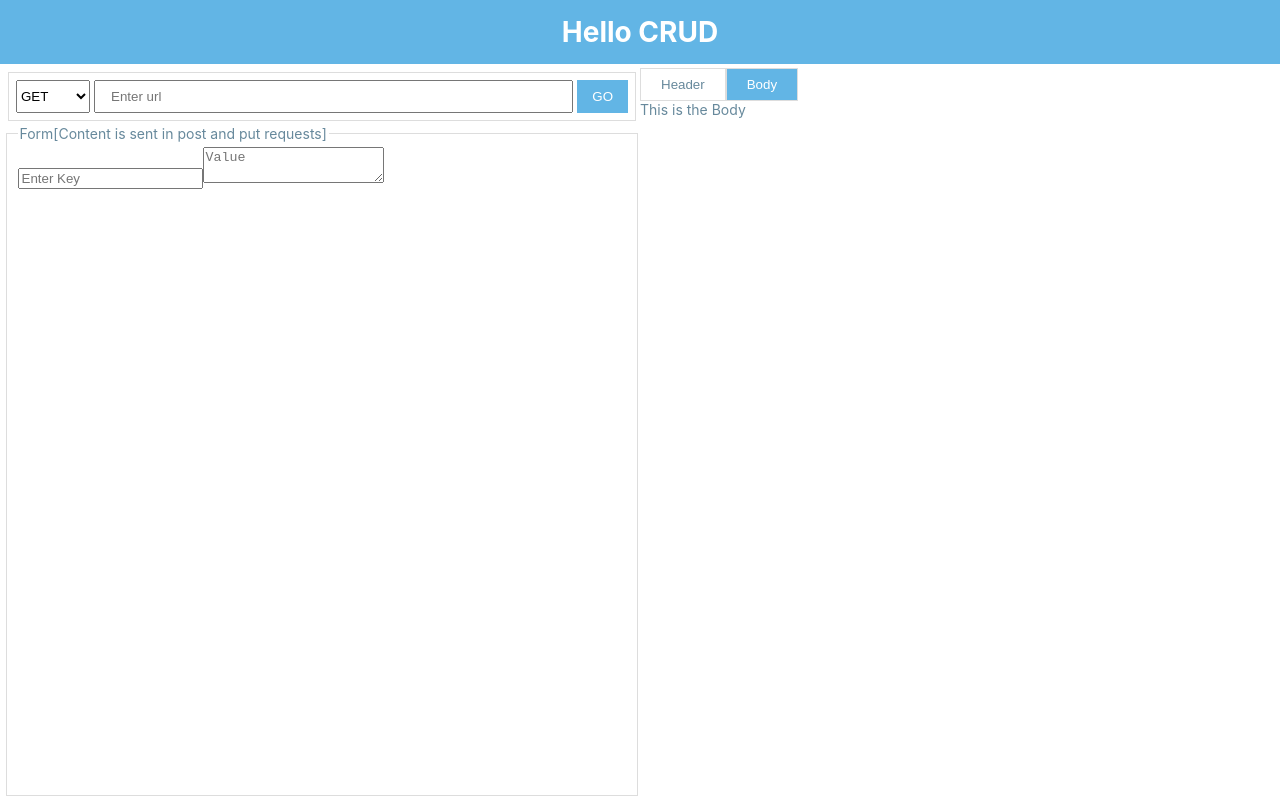
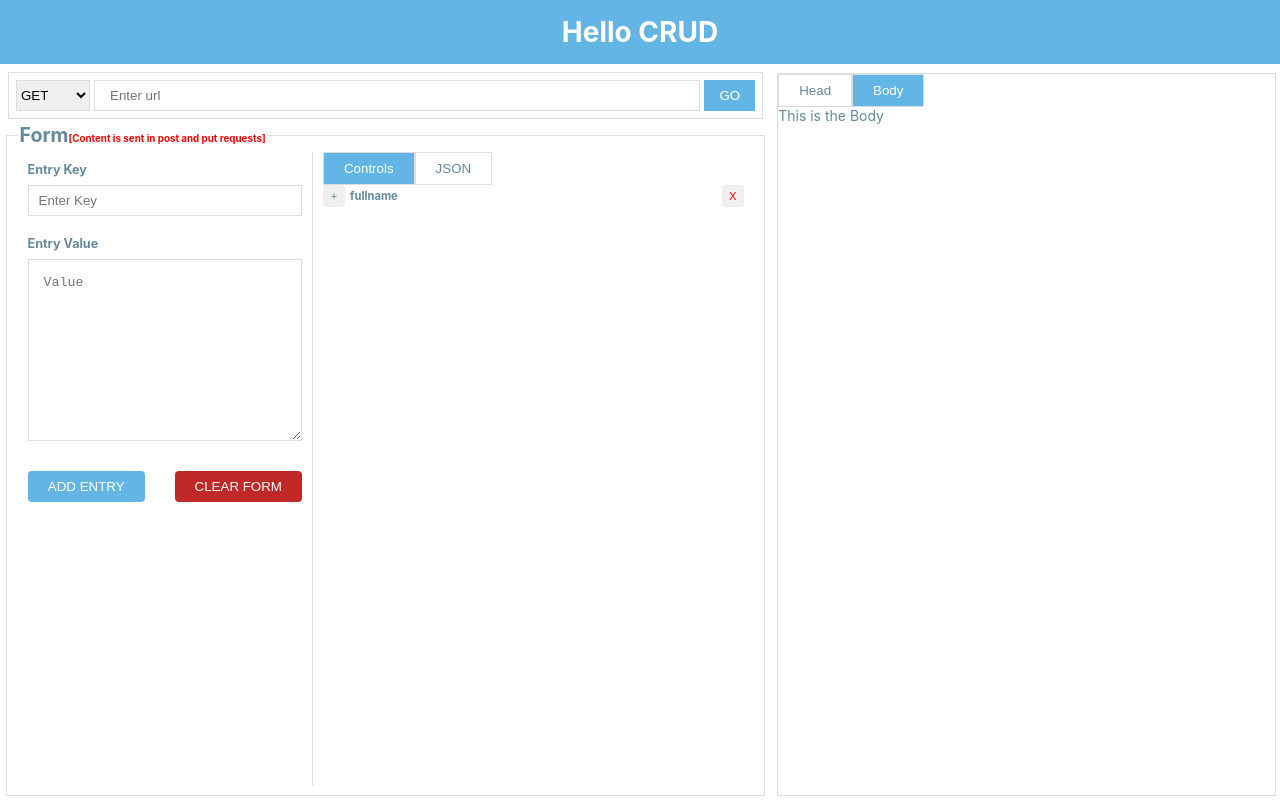
Before and after one commit to chasscepts/crud, a React (Create React App) app: page / in a window 1280 px wide. Built offline with nearby package versions, Linux system fonts and the light colour scheme.

Commit message:
Implement FormPanel view

```diff
--- a/public/index.html
+++ b/public/index.html
@@ -23,7 +23,7 @@
       work correctly both with client-side routing and a non-root public URL.
       Learn how to configure a non-root public URL by running `npm run build`.
     -->
-    <title>React App</title>
+    <title>CRUD API</title>
   </head>
   <body>
     <noscript>You need to enable JavaScript to run this app.</noscript>
--- a/src/assets/css/App.module.css
+++ b/src/assets/css/App.module.css
@@ -20,14 +20,20 @@
   padding: 4px;
 }
 
-.left,
 .right {
-  flex: 0 0 50%;
+  flex: 0 0 40%;
+  padding: 5px 0 0 10px;
+}
+
+.rightInner {
+  border: 1px solid #ddd;
+  height: 100%;
 }
 
 .left {
   display:flex;
   flex-direction: column;
+  flex: 0 0 60%;
 }
 
 .formWrap {
--- a/src/assets/css/index.css
+++ b/src/assets/css/index.css
@@ -31,3 +31,52 @@ h5,
 h6 {
   margin: 0;
 }
+
+input,
+select,
+textarea {
+  outline: none;
+}
+
+input[type=text],
+input[type=email],
+textarea,
+select {
+  border: 1px solid #ddd;
+}
+
+input[type=text],
+input[type=email] {
+  padding: 7px 10px;
+}
+
+textarea {
+  padding: 15px;
+}
+
+.btn {
+  padding: 8px 20px;
+  background-color: transparent;
+  border: none;
+  border-radius: 4px;
+  cursor: pointer;
+  transition: all 0.3s ease-in-out;
+}
+
+.btn.btn-blue {
+  color: #fff;
+  background-color: #62b5e5;
+}
+
+.btn.btn-red {
+  color: #fff;
+  background-color: #c12929;
+}
+
+.btn:hover {
+  opacity: 0.8;
+}
+
+.uppercase {
+  text-transform: uppercase;
+}
--- a/src/components/AddressBar.js
+++ b/src/components/AddressBar.js
@@ -34,7 +34,7 @@ export default function AddressBar() {
       <select style={styles.select}>
         {methods.map((m) => <option key={m} value={m}>{m}</option>)}
       </select>
-      <input style={styles.url} placeholder="Enter url" />
+      <input style={styles.url} type="text" placeholder="Enter url" />
       <button style={styles.btn} type="button">GO</button>
     </div>
   );
--- a/src/components/App.js
+++ b/src/components/App.js
@@ -1,7 +1,9 @@
 import styles from '../assets/css/App.module.css';
+import TabControl from '../containers/TabControl';
 import AddressBar from './AddressBar';
-import Form from './Form';
-import ResponsePanel from './ResponsePanel';
+import FormPanel from './FormPanel';
+import ResponseBody from './ResponseBody';
+import ResponseHeader from './ResponseHeader';
 
 function App() {
   return (
@@ -12,10 +14,19 @@ function App() {
       <main className={styles.main}>
         <div className={styles.left}>
           <AddressBar />
-          <div className={styles.formWrap}><Form /></div>
+          <div className={styles.formWrap}><FormPanel /></div>
         </div>
         <div className={styles.right}>
-          <ResponsePanel />
+          <div className={styles.rightInner}>
+            <TabControl
+              activeHeader="Body"
+              headers={['Head', 'Body']}
+              items={[
+                <ResponseHeader key="Head" />,
+                <ResponseBody key="Body" />,
+              ]}
+            />
+          </div>
         </div>
       </main>
     </div>
--- a/src/components/Form.js
+++ /dev/null
@@ -1,35 +0,0 @@
-const styles = {
-  container: {
-    height: '100%',
-  },
-  fieldset: {
-    height: '100%',
-    border: '1px solid #ddd',
-  },
-  legendRider: {
-    color: 'red',
-    fontSize: '0.7rem',
-    fontWeight: 'bold',
-  },
-};
-
-export default function Form() {
-  return (
-    <div style={styles.container}>
-      <fieldset style={styles.fieldset}>
-        <legend>
-          Form
-          <span>[Content is sent in post and put requests]</span>
-        </legend>
-        <div>
-          <div>
-            <div>
-              <input type="text" placeholder="Enter Key" />
-              <textarea placeholder="Value" />
-            </div>
-          </div>
-        </div>
-      </fieldset>
-    </div>
-  );
-}
--- /dev/null
+++ b/src/components/FormFieldControl.js
@@ -0,0 +1,72 @@
+import { useState } from 'react';
+import PropTypes from 'prop-types';
+
+const styles = {
+  keyRow: {
+    display: 'flex',
+    alignItems: 'center',
+  },
+  keyText: {
+    flex: 1,
+    fontWeight: 'bold',
+    fontSize: '0.8rem',
+    margin: '0 5px',
+  },
+  fieldButton: (color) => ({
+    width: '22px',
+    height: '22px',
+    color,
+    border: '1px solid #eee',
+    borderRadius: '3px',
+    display: 'flex',
+    justifyContent: 'center',
+    alignItems: 'center',
+    fontSize: '0.8rem',
+  }),
+  valueText: {
+    padding: '8px 5px 0 25px',
+  },
+};
+
+function FieldButton({ char, color, onClick }) {
+  return (
+    <button style={styles.fieldButton(color)} type="button" onClick={onClick}>
+      <span>{char}</span>
+    </button>
+  );
+}
+
+FieldButton.propTypes = {
+  char: PropTypes.string.isRequired,
+  color: PropTypes.string,
+  onClick: PropTypes.func,
+};
+
+FieldButton.defaultProps = {
+  color: '#67899c',
+  onClick: null,
+};
+
+export default function FormFieldControl({ fieldKey, value }) {
+  const [expanded, setExpanded] = useState(false);
+
+  const handleExpandClick = () => {
+    setExpanded(!expanded);
+  };
+
+  return (
+    <div>
+      <div style={styles.keyRow}>
+        <FieldButton char={expanded ? '-' : '+'} onClick={handleExpandClick} />
+        <div style={styles.keyText}>{fieldKey}</div>
+        <FieldButton char="X" color="red" />
+      </div>
+      {expanded && <div style={styles.valueText}>{value}</div>}
+    </div>
+  );
+}
+
+FormFieldControl.propTypes = {
+  fieldKey: PropTypes.string.isRequired,
+  value: PropTypes.string.isRequired,
+};
--- /dev/null
+++ b/src/components/FormFieldsControls.js
@@ -0,0 +1,7 @@
+import FormFieldControl from './FormFieldControl';
+
+export default function FormFieldsControls() {
+  return (
+    <FormFieldControl fieldKey="fullname" value="Obetta Francis" />
+  );
+}
--- /dev/null
+++ b/src/components/FormFieldsJson.js
@@ -0,0 +1,5 @@
+export default function FormFieldsJson() {
+  return (
+    <div>This is JSON</div>
+  );
+}
--- /dev/null
+++ b/src/components/FormPanel.js
@@ -0,0 +1,103 @@
+import TabControl from '../containers/TabControl';
+import FormFieldsControls from './FormFieldsControls';
+import FormFieldsJson from './FormFieldsJson';
+
+const styles = {
+  container: {
+    height: '100%',
+  },
+  fieldset: {
+    height: '100%',
+    border: '1px solid #ddd',
+  },
+  legend: {
+    fontWeight: 'bold',
+    fontSize: '1.4rem',
+  },
+  legendRider: {
+    color: 'red',
+    fontSize: '0.7rem',
+  },
+  label: {
+    display: 'block',
+  },
+  labelText: {
+    display: 'block',
+    fontWeight: 'bold',
+    fontSize: '0.9rem',
+    paddingBottom: '8px',
+  },
+  keyInput: {
+    display: 'block',
+    width: '100%',
+  },
+  valueField: {
+    display: 'block',
+    width: '100%',
+  },
+  formControls: {
+    paddingTop: '30px',
+    display: 'flex',
+    justifyContent: 'flex-end',
+  },
+  clearBtn: {
+    marginLeft: '30px',
+  },
+  body: {
+    display: 'flex',
+    position: 'relative',
+    height: '100%',
+  },
+  left: {
+    flex: '0 0 40%',
+    padding: '10px',
+    height: '100%',
+  },
+  right: {
+    flex: '0 0 60%',
+    padding: '0 10px 10px 10px',
+    borderLeft: '1px solid #ddd',
+    height: '100%',
+  },
+};
+
+export default function FormPanel() {
+  return (
+    <div style={styles.container}>
+      <fieldset style={styles.fieldset}>
+        <legend style={styles.legend}>
+          Form
+          <span style={styles.legendRider}>[Content is sent in post and put requests]</span>
+        </legend>
+        <div style={styles.body}>
+          <div style={styles.left}>
+            <div style={styles.label}>
+              <span style={styles.labelText}>Entry Key</span>
+              <input style={styles.keyInput} type="text" placeholder="Enter Key" />
+            </div>
+            <div style={{ ...styles.label, paddingTop: '20px' }}>
+              <span style={styles.labelText}>Entry Value</span>
+              <textarea style={styles.valueField} rows="10" placeholder="Value" />
+            </div>
+            <div style={styles.formControls}>
+              <button className="btn btn-blue uppercase" type="button">Add Entry</button>
+              <button style={styles.clearBtn} className="btn btn-red uppercase" type="button">
+                Clear Form
+              </button>
+            </div>
+          </div>
+          <div style={styles.right}>
+            <TabControl
+              activeHeader="Controls"
+              headers={['Controls', 'JSON']}
+              items={[
+                <FormFieldsControls key="controls" />,
+                <FormFieldsJson key="json" />,
+              ]}
+            />
+          </div>
+        </div>
+      </fieldset>
+    </div>
+  );
+}
--- a/src/components/ResponsePanel.js
+++ b/src/containers/TabControl.js
@@ -1,7 +1,5 @@
 import { useState } from 'react';
 import PropTypes from 'prop-types';
-import ResponseHeader from './ResponseHeader';
-import ResponseBody from './ResponseBody';
 
 const styles = {
   tab: {
@@ -25,7 +23,7 @@ const styles = {
   }),
 };
 
-function HeaderButton({ label, isActive, clickHandler }) {
+function Header({ label, isActive, clickHandler }) {
   const raiseClickEvent = () => {
     clickHandler(label);
   };
@@ -35,17 +33,14 @@ function HeaderButton({ label, isActive, clickHandler }) {
   );
 }
 
-HeaderButton.propTypes = {
+Header.propTypes = {
   label: PropTypes.string.isRequired,
   isActive: PropTypes.bool.isRequired,
   clickHandler: PropTypes.func.isRequired,
 };
 
-const HEADER = 'Header';
-const BODY = 'Body';
-
-export default function ResponsePanel() {
-  const [activeTab, setActiveTab] = useState(BODY);
+export default function TabControl({ activeHeader, headers, items }) {
+  const [activeTab, setActiveTab] = useState(activeHeader || headers[0]);
 
   const switchTab = (tab) => {
     if (tab === activeTab) {
@@ -57,13 +52,23 @@ export default function ResponsePanel() {
   return (
     <div style={styles.tab}>
       <div style={styles.header}>
-        <HeaderButton label={HEADER} isActive={activeTab === HEADER} clickHandler={switchTab} />
-        <HeaderButton label={BODY} isActive={activeTab === BODY} clickHandler={switchTab} />
+        {headers.map(
+          (h) => <Header key={h} label={h} isActive={activeTab === h} clickHandler={switchTab} />,
+        )}
       </div>
       <div style={styles.items}>
-        {activeTab === HEADER && <ResponseHeader />}
-        {activeTab === BODY && <ResponseBody />}
+        {items[headers.indexOf(activeTab)]}
       </div>
     </div>
   );
 }
+
+TabControl.propTypes = {
+  activeHeader: PropTypes.string,
+  headers: PropTypes.arrayOf(PropTypes.string).isRequired,
+  items: PropTypes.arrayOf(PropTypes.element).isRequired,
+};
+
+TabControl.defaultProps = {
+  activeHeader: null,
+};
```
